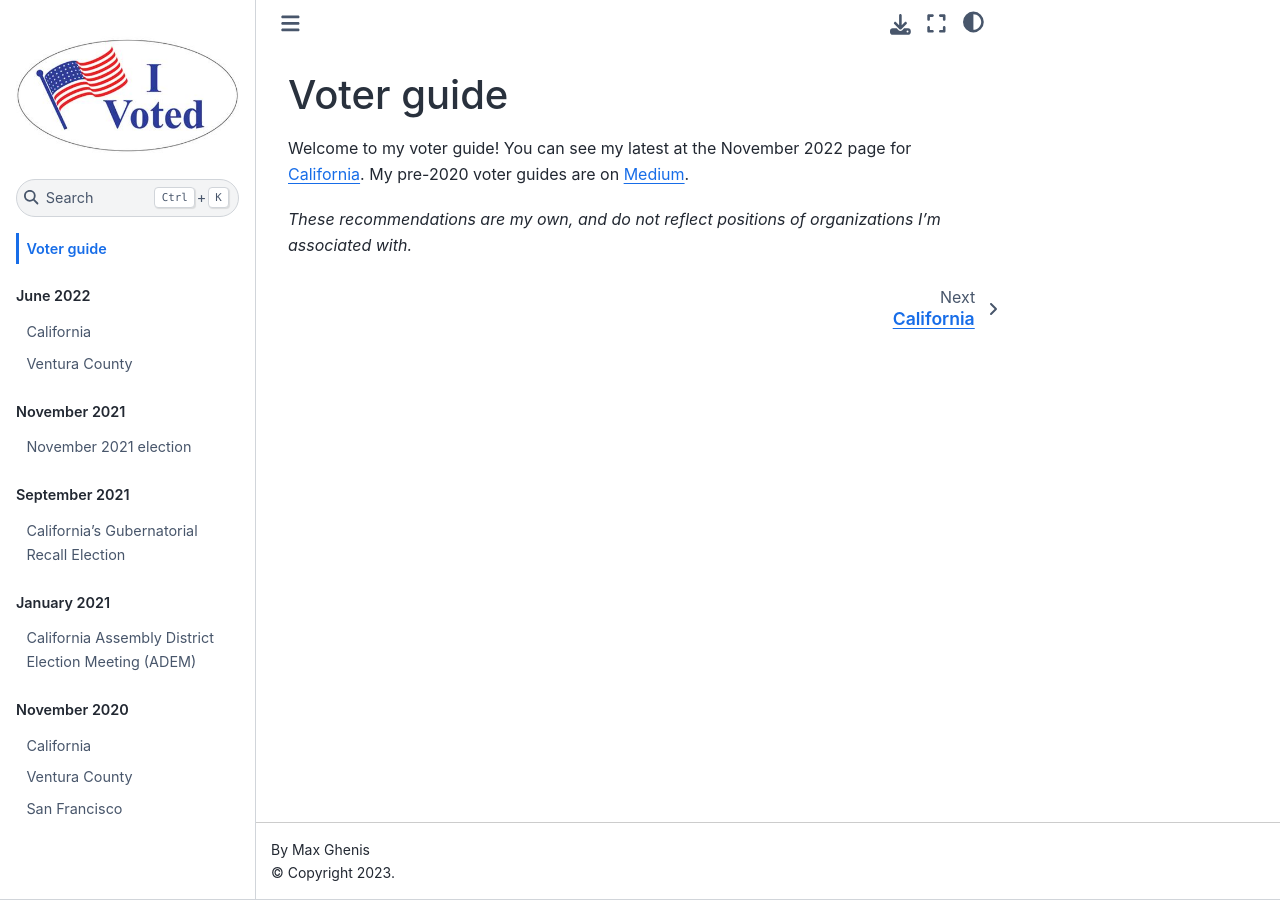
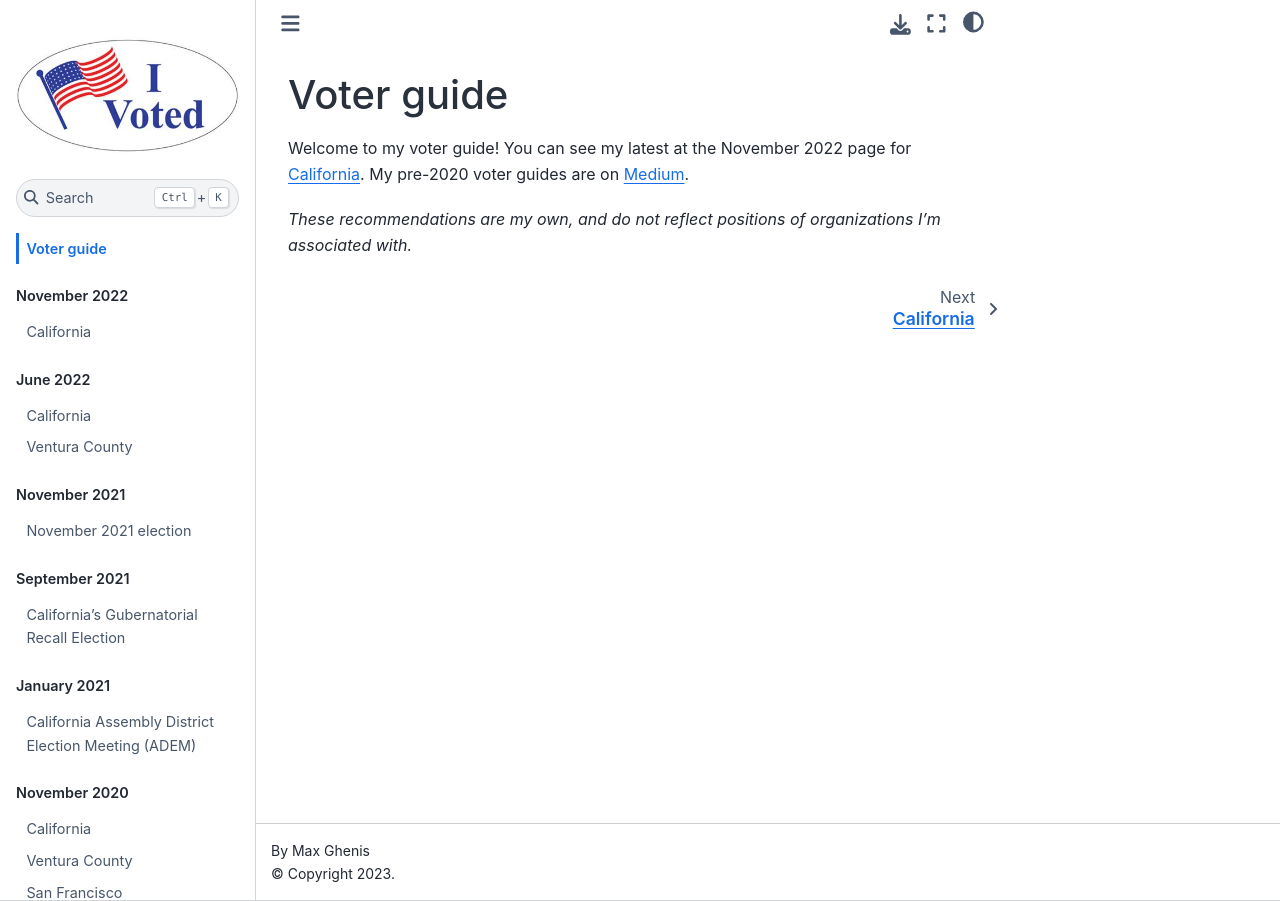
Before and after one commit to MaxGhenis/vote, a Jupyter Book: the page built from docs/index.md, in a window 1280 px wide. Built offline with Jupyter Book 1.0.4 settings and Sphinx 7.4.7 and the Sphinx Book theme 1.1.4, drawn with Linux system fonts in a browser that asks for light colours; some of the changed lines change nothing that is shown.

Commit message:
update TOC

```diff
--- a/docs/_toc.yml
+++ b/docs/_toc.yml
@@ -1,9 +1,9 @@
 format: jb-book
 root: index
 parts:
-  # - caption: November 2022
-  #   chapters:
-  #     - file: 2022/11/california
+  - caption: November 2022
+    chapters:
+      - file: 2022/11/california
   - caption: June 2022
     chapters:
       - file: 2022/06/california
```
